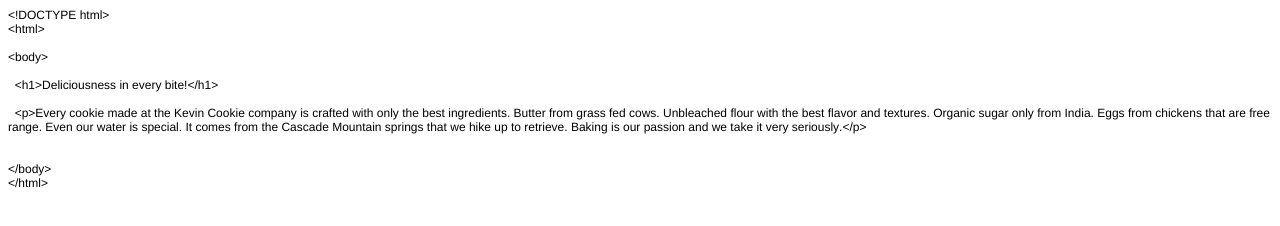
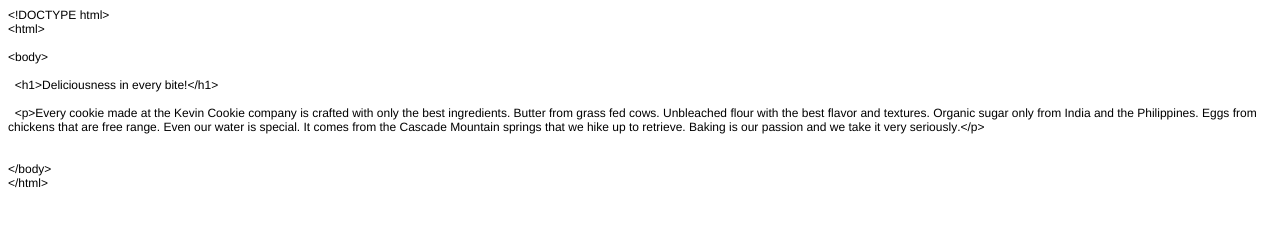
Before and after one commit to jacquestene/01_Projet_Git, a plain HTML site: page index.html in a window 1280 px wide. Drawn offline with Linux system fonts and the light colour scheme.

Commit message:
Update index.html

```diff
--- a/index.html
+++ b/index.html
@@ -20,7 +20,7 @@
 <p class="p2"><span class="s1"></span><br></p>
 <p class="p1"><span class="s1"><span class="Apple-converted-space">  </span>&lt;h1&gt;Deliciousness in every bite!&lt;/h1&gt;</span></p>
 <p class="p2"><span class="s1"></span><br></p>
-<p class="p1"><span class="s1"><span class="Apple-converted-space">  </span>&lt;p&gt;Every cookie made at the Kevin Cookie company is crafted with only the best ingredients. Butter from grass fed cows. Unbleached flour with the best flavor and textures. Organic sugar only from India. Eggs from chickens that are free range. Even our water is special. It comes from the Cascade Mountain springs that we hike up to retrieve. Baking is our passion and we take it very seriously.&lt;/p&gt;</span></p>
+<p class="p1"><span class="s1"><span class="Apple-converted-space">  </span>&lt;p&gt;Every cookie made at the Kevin Cookie company is crafted with only the best ingredients. Butter from grass fed cows. Unbleached flour with the best flavor and textures. Organic sugar only from India and the Philippines. Eggs from chickens that are free range. Even our water is special. It comes from the Cascade Mountain springs that we hike up to retrieve. Baking is our passion and we take it very seriously.&lt;/p&gt;</span></p>
 <p class="p2"><span class="s1"></span><br></p>
 <p class="p2"><span class="s1"></span><br></p>
 <p class="p1"><span class="s1">&lt;/body&gt;</span></p>
```
